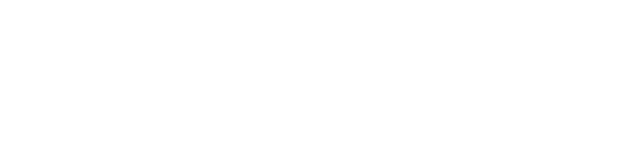
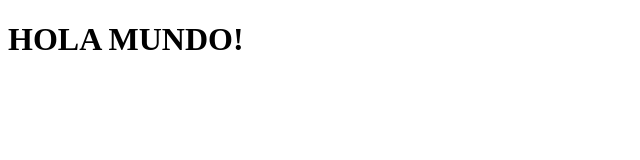
Before and after one commit to jorgeacevedo95/ProyectoGrupo10, a plain HTML site: page index.html in a window 1280 px wide. Shown: the whole page, without its empty margins (0-640 px from the left). Drawn offline with Linux system fonts and the light colour scheme.

Commit message:
hola mundo

```diff
--- a/index.html
+++ b/index.html
@@ -7,6 +7,9 @@
     <title>Document</title>
 </head>
 <body>
+    <h1>HOLA MUNDO!</h1>
+    <script>
 
+    </script>
 </body>
 </html>
```
